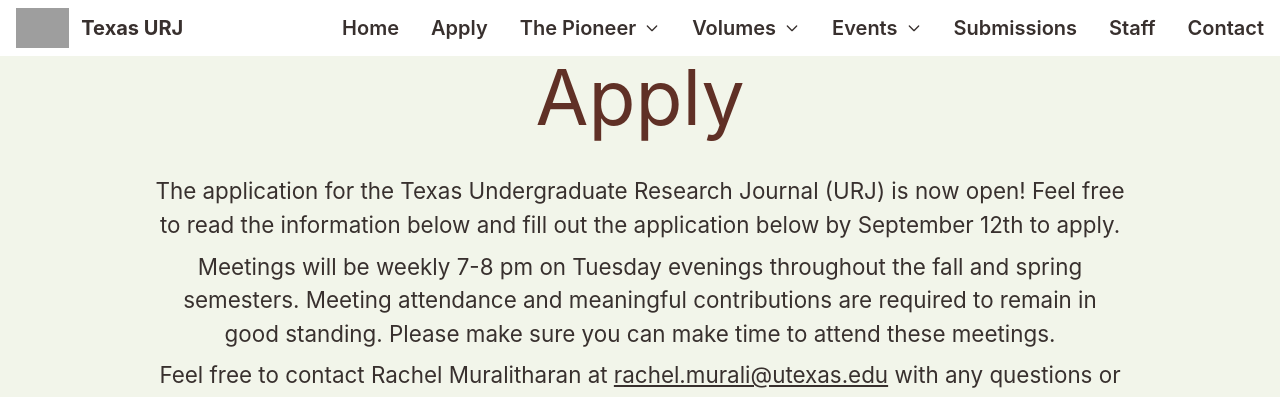
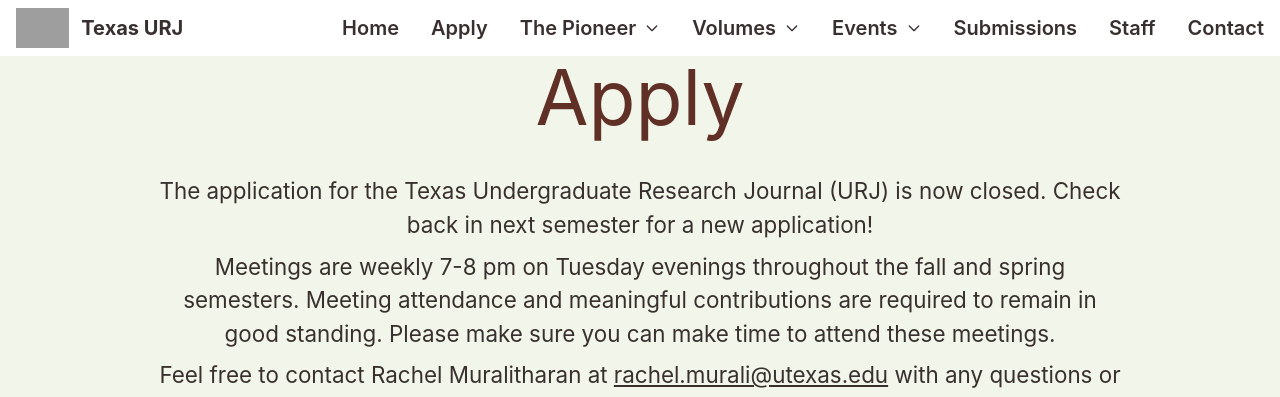
Before and after one commit to texas-urj/texas-urj.github.io, a Next.js app: page /apply in a window 1280 px wide. Shown: the top 397 px of the page. Built offline with nearby package versions, Linux system fonts and the light colour scheme; grey boxes are pictures that could not be loaded.

Commit message:
Updated staff with real pics, updated apply

```diff
--- a/pages/apply.tsx
+++ b/pages/apply.tsx
@@ -8,8 +8,8 @@
       <Navigation name='Texas URJ'></Navigation>
       <h1>Apply</h1>
       <section>
-      <p>The application for the Texas Undergraduate Research Journal (URJ) is now open! Feel free to read the information below and fill out the application below by September 12th to apply.</p>
-      <p>Meetings will be weekly 7-8 pm on Tuesday evenings throughout the fall and spring semesters. Meeting attendance and meaningful contributions are required to remain in good standing. Please make sure you can make time to attend these meetings.      </p>
+      <p>The application for the Texas Undergraduate Research Journal (URJ) is now closed. Check back in next semester for a new application!</p>
+      <p>Meetings are weekly 7-8 pm on Tuesday evenings throughout the fall and spring semesters. Meeting attendance and meaningful contributions are required to remain in good standing. Please make sure you can make time to attend these meetings.      </p>
       <p>Feel free to contact Rachel Muralitharan at <a className='underline hover:no-underline' href='mailto:rachel.murali@utexas.edu'>rachel.murali@utexas.edu</a>  with any questions or concerns. We look forward to reading your application.</p>
       </section>
       <h2 className='mb-4 p-4'>More information here:</h2>
```
Also changed, not shown: pages/staff.tsx (+6 -6 lines).
